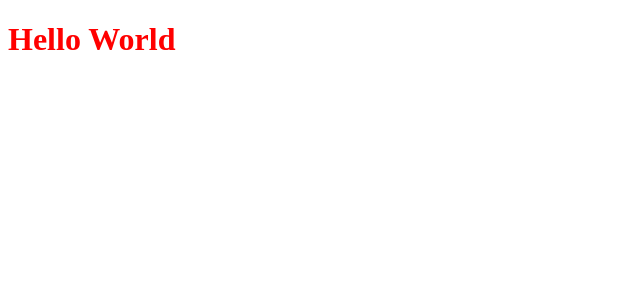
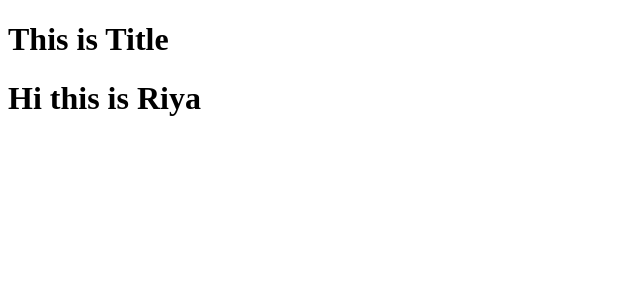
Before and after one commit to JoshiRiya0110/Foodie-Express, a React (Vite) app: page / in a window 1280 px wide. Shown: the top 300 px of the page, without its empty margins (0-640 px from the left). Built offline with nearby package versions, Linux system fonts and the light colour scheme.

Commit message:
component composition and rendering react components

```diff
--- a/App.js
+++ b/App.js
@@ -11,11 +11,18 @@ const jsxHeading = (
 const elem = React.createElement('h1',{id:"abc"},'Hey Geek');
 
 //React Component
-const func = () => {
+const Title = () => (
+  <h1>This is Title</h1>
+
+)
+
+//component composition => nested components
+const Func = () => (
   <div id="container">
+    <Title/>
     <h1 className="head">Hi this is Riya</h1>
-  </div>;
-};
+  </div>
+);
 
 const root = ReactDOM.createRoot(document.getElementById("root"));
-root.render(jsxHeading);
+root.render(<Func/>);
```
